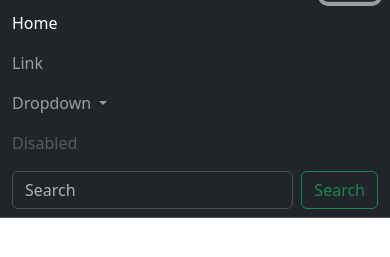
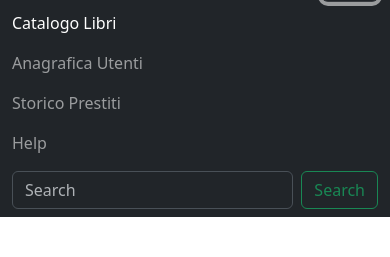
Before and after one commit to thomasraimondi/html-css-bootstrap-dashboard, a plain HTML site: page index.html in a window 390 px wide. Both pictures are taken after a click on the button "Toggle navigation". Shown: the part 47-304 px from the top of the page. Drawn offline with nearby package versions, Linux system fonts and the light colour scheme.

Commit message:
Fix - responsive navbar

```diff
--- a/index.html
+++ b/index.html
@@ -28,10 +28,7 @@
   </head>
   <body>
     <header>
-      <nav
-        class="navbar bg-dark border-bottom border-body"
-        data-bs-theme="dark"
-      >
+      <nav class="navbar navbar-expand-lg bg-dark" data-bs-theme="dark">
         <div class="container-fluid">
           <a class="navbar-brand" href="#">
             <img src="./img/duck.png" alt="logo-duck" width="30" />
@@ -50,32 +47,18 @@
           <div class="collapse navbar-collapse" id="navbarSupportedContent">
             <ul class="navbar-nav me-auto mb-2 mb-lg-0">
               <li class="nav-item">
-                <a class="nav-link active" aria-current="page" href="#">Home</a>
+                <a class="nav-link active" aria-current="page" href="#"
+                  >Catalogo Libri</a
+                >
               </li>
               <li class="nav-item">
-                <a class="nav-link" href="#">Link</a>
-              </li>
-              <li class="nav-item dropdown">
-                <a
-                  class="nav-link dropdown-toggle"
-                  href="#"
-                  role="button"
-                  data-bs-toggle="dropdown"
-                  aria-expanded="false"
-                >
-                  Dropdown
-                </a>
-                <ul class="dropdown-menu">
-                  <li><a class="dropdown-item" href="#">Action</a></li>
-                  <li><a class="dropdown-item" href="#">Another action</a></li>
-                  <li><hr class="dropdown-divider" /></li>
-                  <li>
-                    <a class="dropdown-item" href="#">Something else here</a>
-                  </li>
-                </ul>
+                <a class="nav-link" href="#">Anagrafica Utenti</a>
               </li>
               <li class="nav-item">
-                <a class="nav-link disabled" aria-disabled="true">Disabled</a>
+                <a class="nav-link" href="#">Storico Prestiti</a>
+              </li>
+              <li class="nav-item">
+                <a class="nav-link" href="#">Help</a>
               </li>
             </ul>
             <form class="d-flex" role="search">
```
